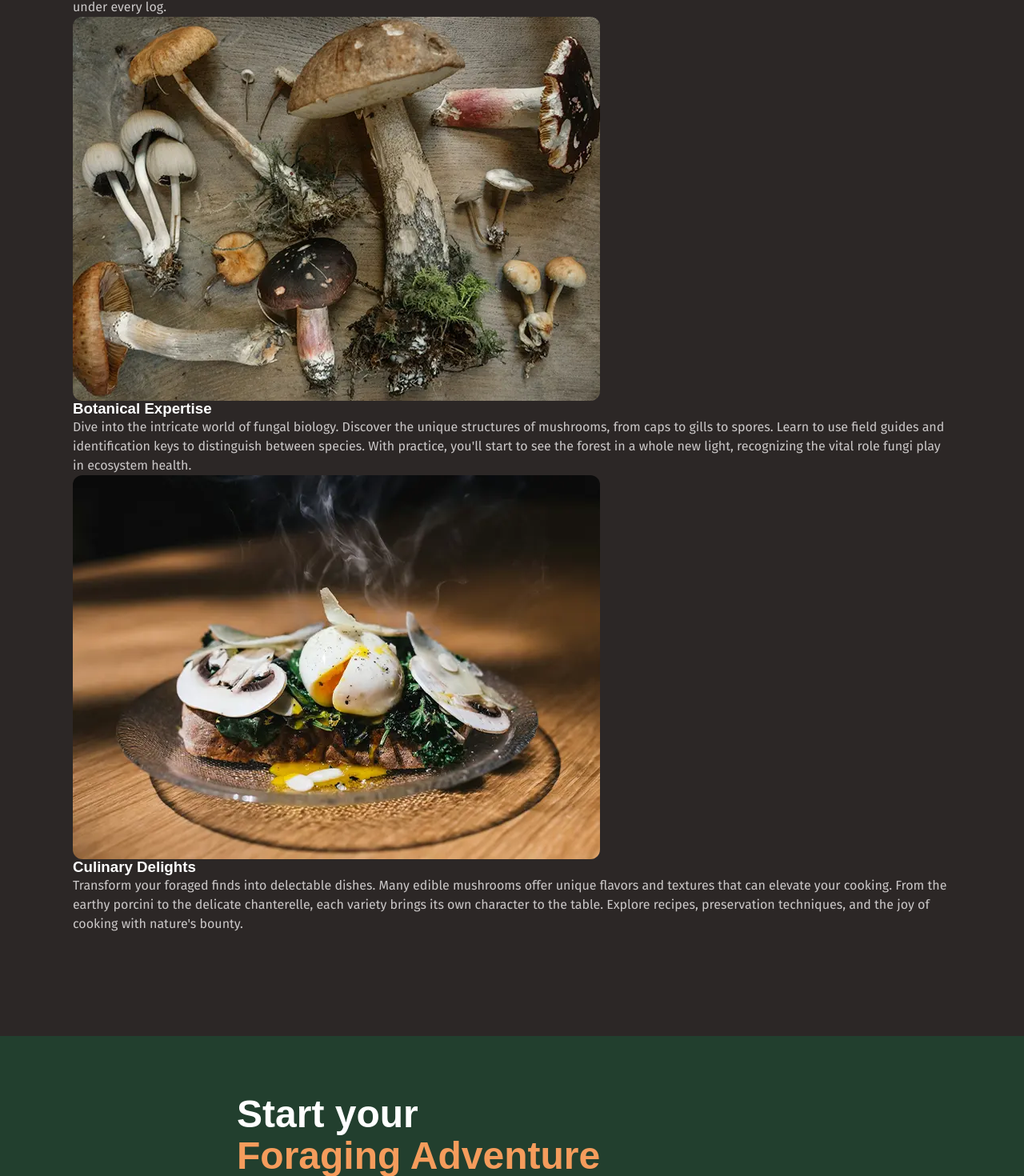
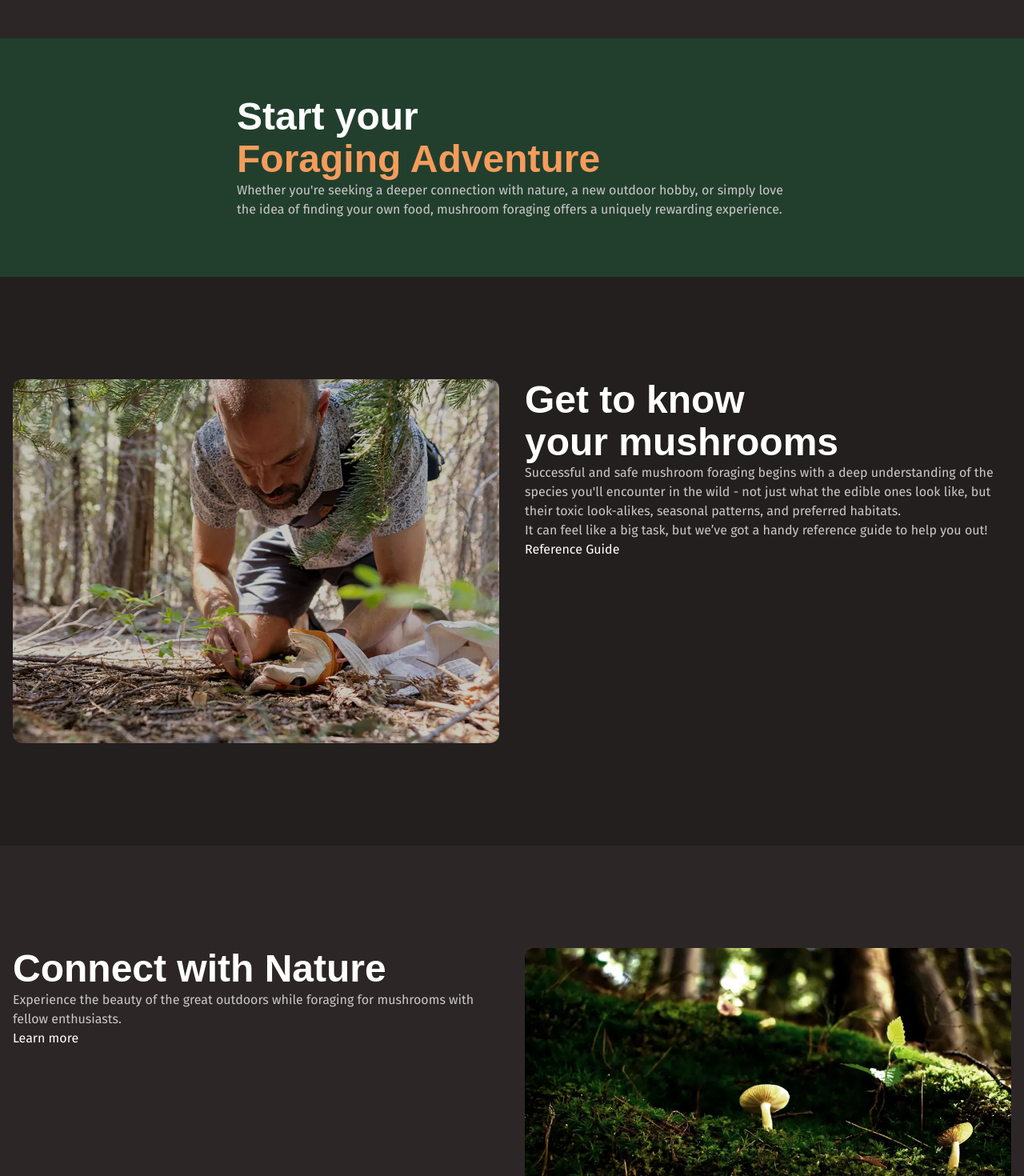
Before and after one commit to Joseadu/fungi, an Angular app: page / in a window 1280 px wide. Shown: the part 1308-2778 px from the top of the page at 80% size. Built offline with nearby package versions, Linux system fonts and the light colour scheme.

Commit message:
columns.css styles apllied to home

```diff
--- a/src/app/features/home/home.component.html
+++ b/src/app/features/home/home.component.html
@@ -20,7 +20,7 @@
             <p>Foraging for mushrooms can be a rewarding experience for many reasons. People may venture off into the woods
                 to forage for mushrooms because it allows them to connect with nature, enjoy the thrill of the hunt, and
                 savor the satisfaction of finding a hidden culinary treasure.</p>
-            <div>
+            <div class="equal-columns">
                 <div class="card">
                     <img src="assets/images/outdoor-exploration.webp" alt="">
                     <h3>Outdoor Exploration</h3>
@@ -59,7 +59,7 @@
 
     <section class="section background-extra-dark">
         <div class="wrapper" data-width="wide">
-            <div>
+            <div class="equal-columns" data-gap="large">
                 <div>
                     <img src="assets/images/get-to-know.webp" alt="">
                 </div>
@@ -78,7 +78,7 @@
 
     <section class="section">
         <div class="wrapper" data-width="wide">
-            <div>
+            <div class="equal-columns" data-gap="large">
                 <div>
                     <h2 class="section-title">Connect with Nature</h2>
                     <p>Experience the beauty of the great outdoors while foraging for mushrooms with fellow enthusiasts.</p>
```
